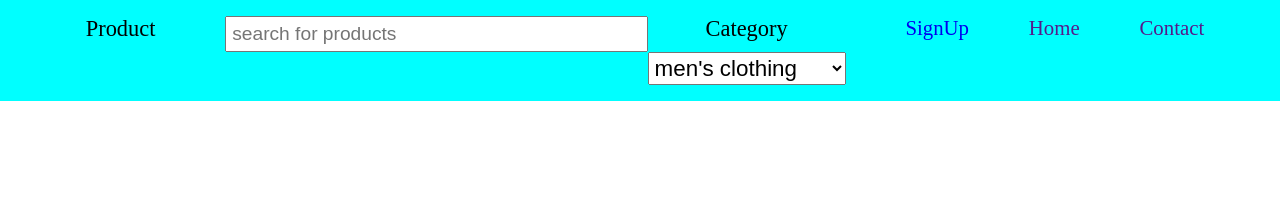
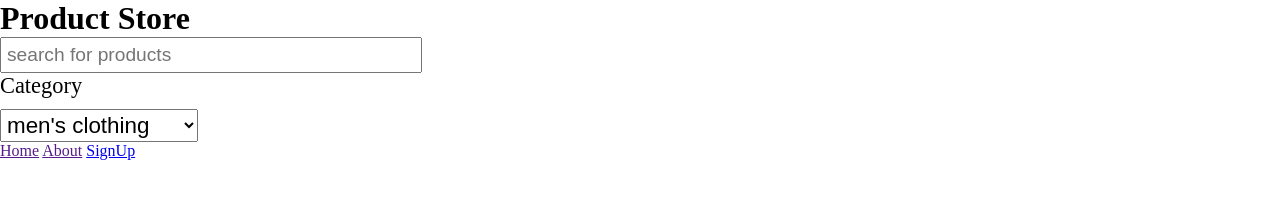
Before and after one commit to prabhat7679/fake-store, a plain HTML site: page index.html in a window 1280 px wide. Drawn offline with Linux system fonts and the light colour scheme; no server answers.

Commit message:
modified index.html bug fix for header

```diff
--- a/index.html
+++ b/index.html
@@ -9,14 +9,8 @@
 </head>
 <body>
 
-    <div class="heading">
-       <!-- <h1> fake shopping app </h1> -->
-
-       <div class="header">
-        <div class="logo">
-            <span>Product</span>
-        </div>
-
+    <div class="nav-bar">
+        <h1>Product Store</h1>
         <div class="search">
             <input type="text" placeholder="search for products"
             onekeyup="search()" >
@@ -35,11 +29,11 @@
             </div>
         </form>
 
-            <ul class="navigation ">
-                <li><a href="./login.html">SignUp</a></li>
-              <li><a href="">Home</a></li>
-              <li><a href="">Contact</a></li>
-            </ul>
+        <ul class="list">
+            <a href="">Home</a>
+            <a href="">About</a>
+            <a href="./login.html">SignUp</a>
+        </ul>
     </div>
 
         <div id="cards">
@@ -55,7 +49,5 @@
 
         <script src="./script.js"></script>
 
-
-    </div>
 </body>
 </html>
```
